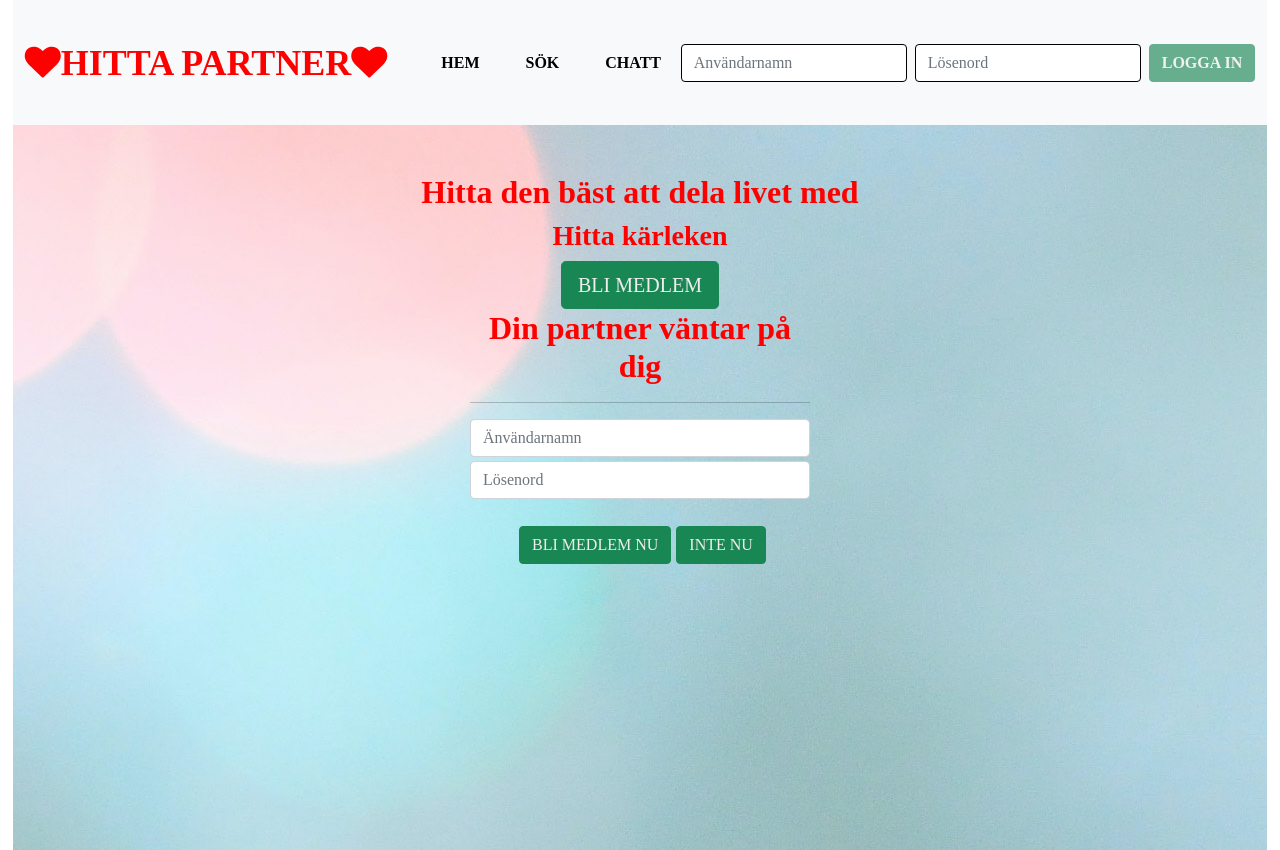
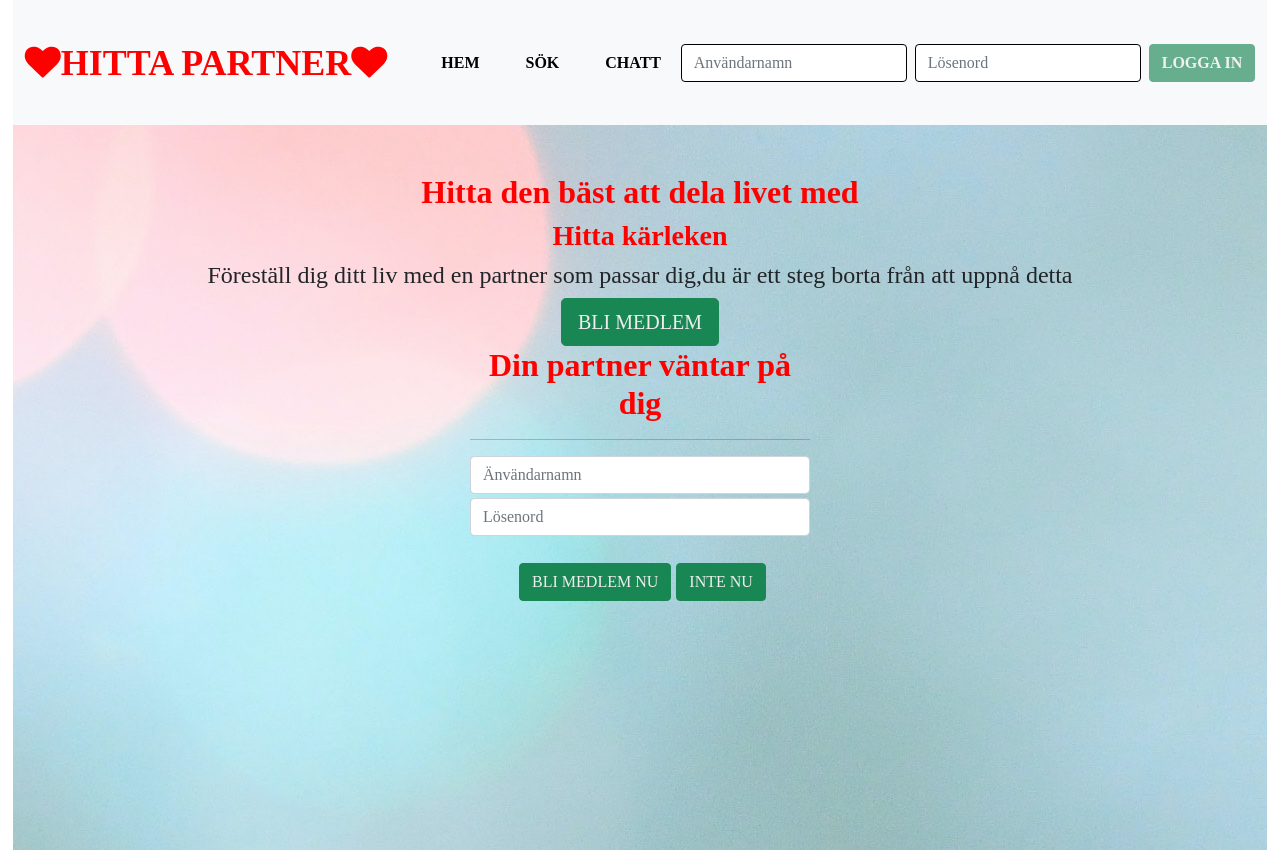
Before and after one commit to Bahaa83/HittaPartnerApp, an Angular app in the folder FrontEnd/HittaPartnerApp-Client/: page / in a window 1280 px wide. Built offline with nearby package versions, Linux system fonts and the light colour scheme.

Commit message:
Lägg till h4

```diff
--- a/FrontEnd/HittaPartnerApp-Client/src/app/home/home.component.html
+++ b/FrontEnd/HittaPartnerApp-Client/src/app/home/home.component.html
@@ -2,6 +2,7 @@
         <div class="text-center mt-5">
                 <h2 style=" font-weight: bolder ;color:red !important">Hitta den bäst att dela livet med  </h2>
                 <h3 style=" font-weight: bolder ;color:red !important">Hitta kärleken</h3>
+                <h4>Föreställ dig ditt liv med en partner som passar dig,du är ett steg borta från att uppnå detta</h4>
             <div class="text-center">
                   <button class="btn btn-success btn-lg mt-8"style="color:#eee !important">BLI MEDLEM</button>
             </div>
```
